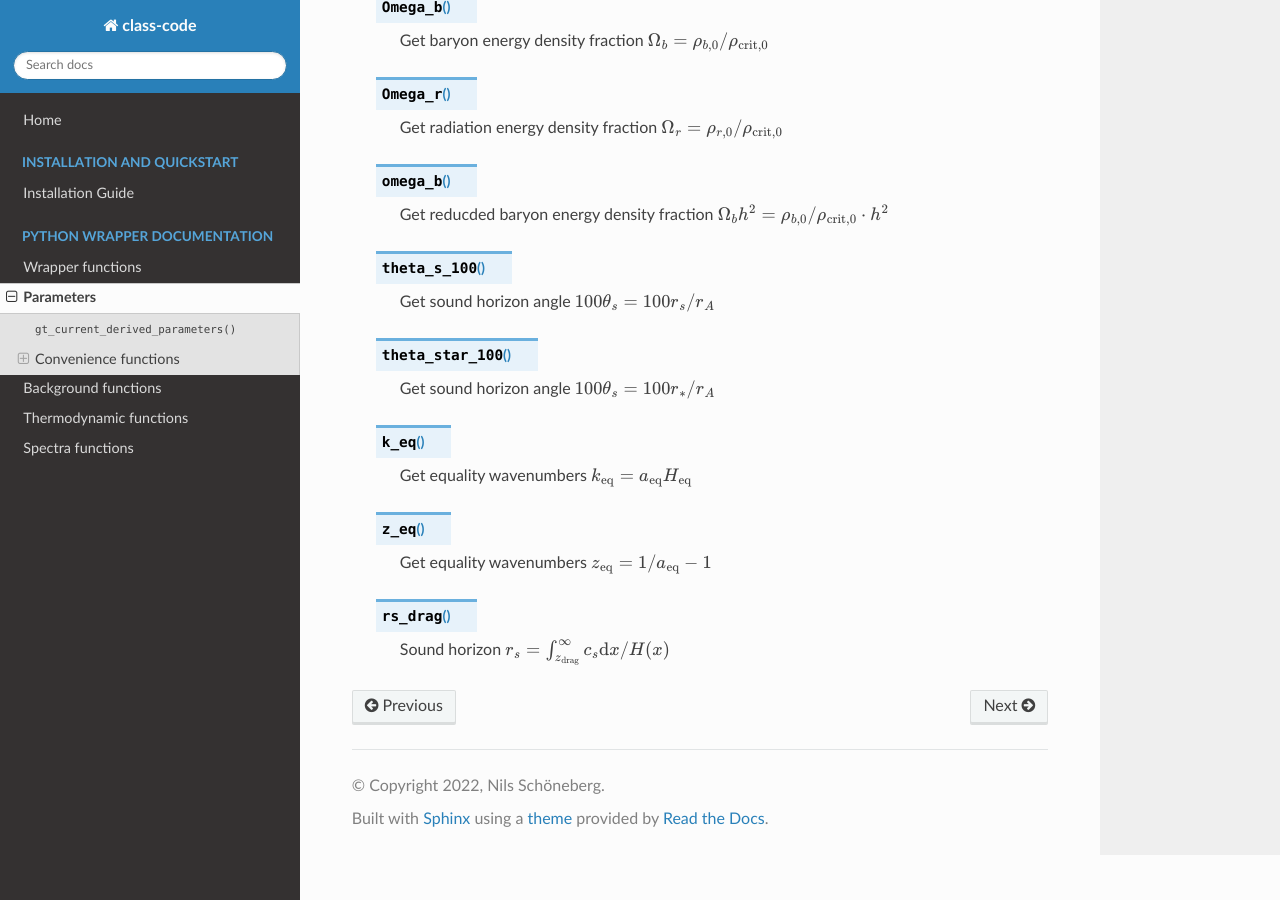
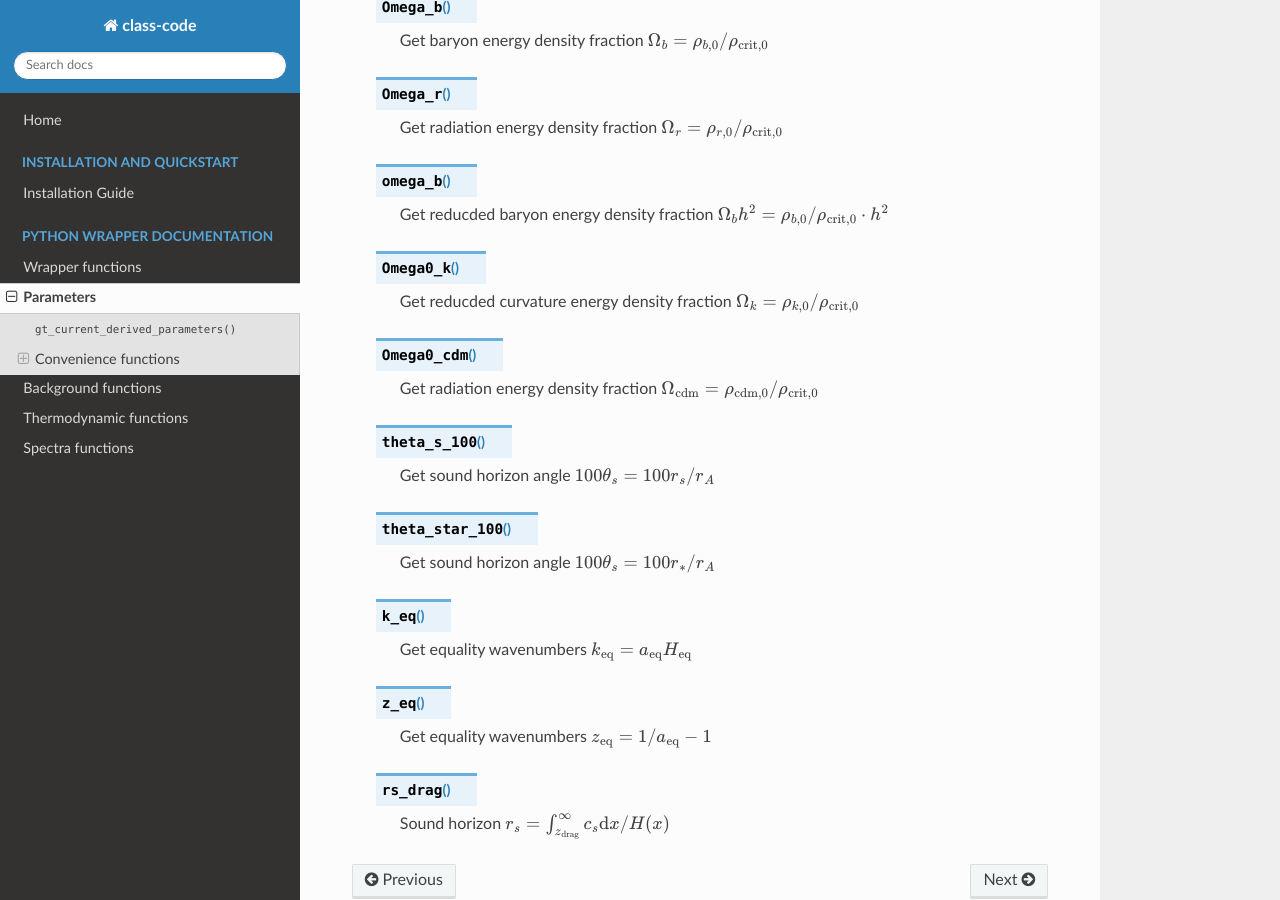
Before and after one commit to schoeneberg/class-code-documentation, a Sphinx documentation site: the page built from docs/wrapper_params.rst, in a window 1280 px wide and 900 px high, scrolled down 1829 px. Built offline with Sphinx 7.4.7 and the Read the Docs theme 3.1.0, drawn with Linux system fonts in a browser that asks for light colours; pages that are not in the unit, such as notebooks, are missing from menus.

Commit message:
Update wrapper_params.rst

```diff
--- a/docs/wrapper_params.rst
+++ b/docs/wrapper_params.rst
@@ -139,6 +139,15 @@ These are convenience functions for you to get to your favorite quantities faste
 
   Get reducded baryon energy density fraction :math:`\Omega_b h^2 = \rho_{b,0}/\mathrm{\rho_{\mathrm{crit},0}} \cdot h^2`
 
+ .. function:: Omega0_k()
+
+  Get reducded curvature energy density fraction :math:`\Omega_k = \rho_{k,0}/\mathrm{\rho_{\mathrm{crit},0}}`
+
+ .. function:: Omega0_cdm()
+
+  Get radiation energy density fraction :math:`\Omega_\mathrm{cdm} = \rho_{\mathrm{cdm},0}/\mathrm{\rho_{\mathrm{crit},0}}`
+
+
  .. function:: theta_s_100()
 
   Get sound horizon angle :math:`100 \theta_s = 100 r_s/r_A`
```
